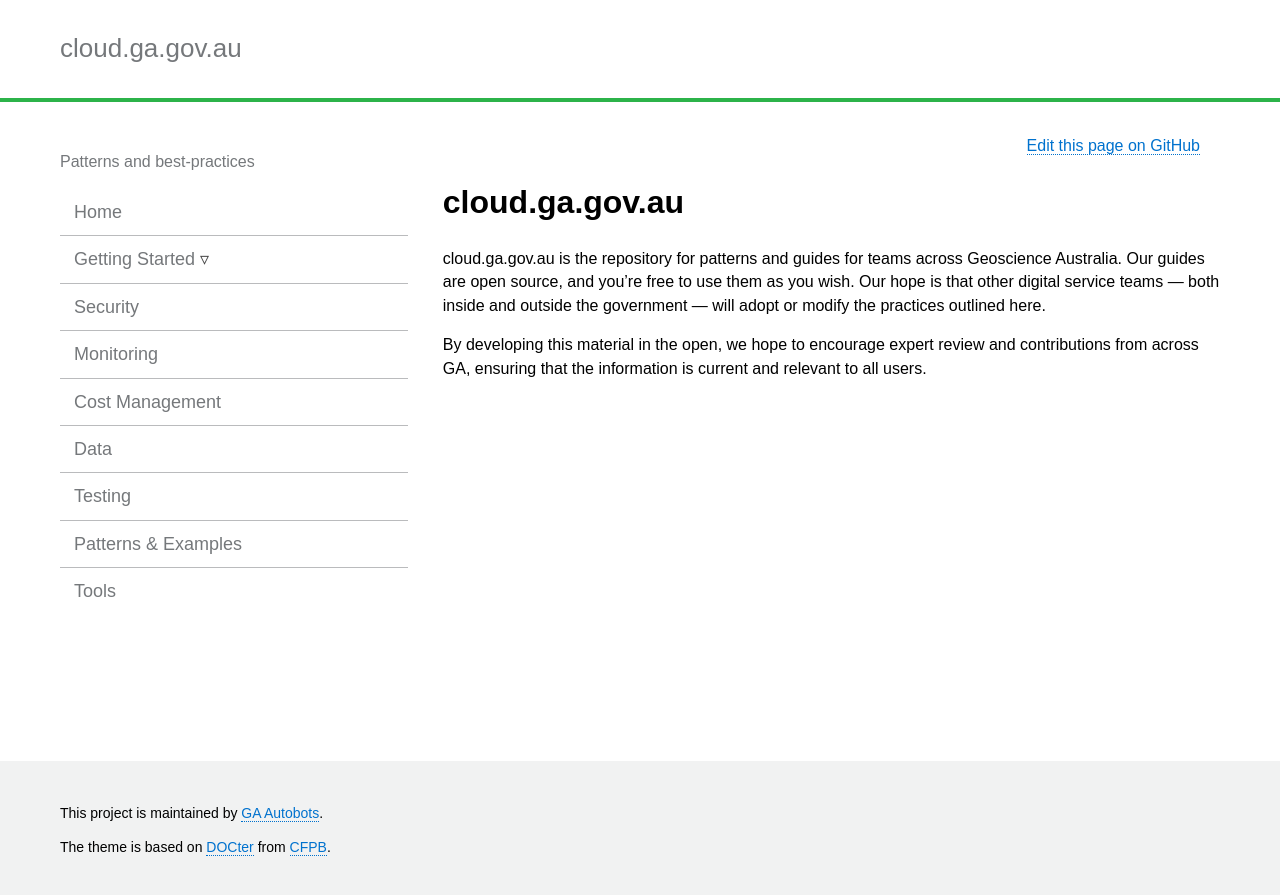
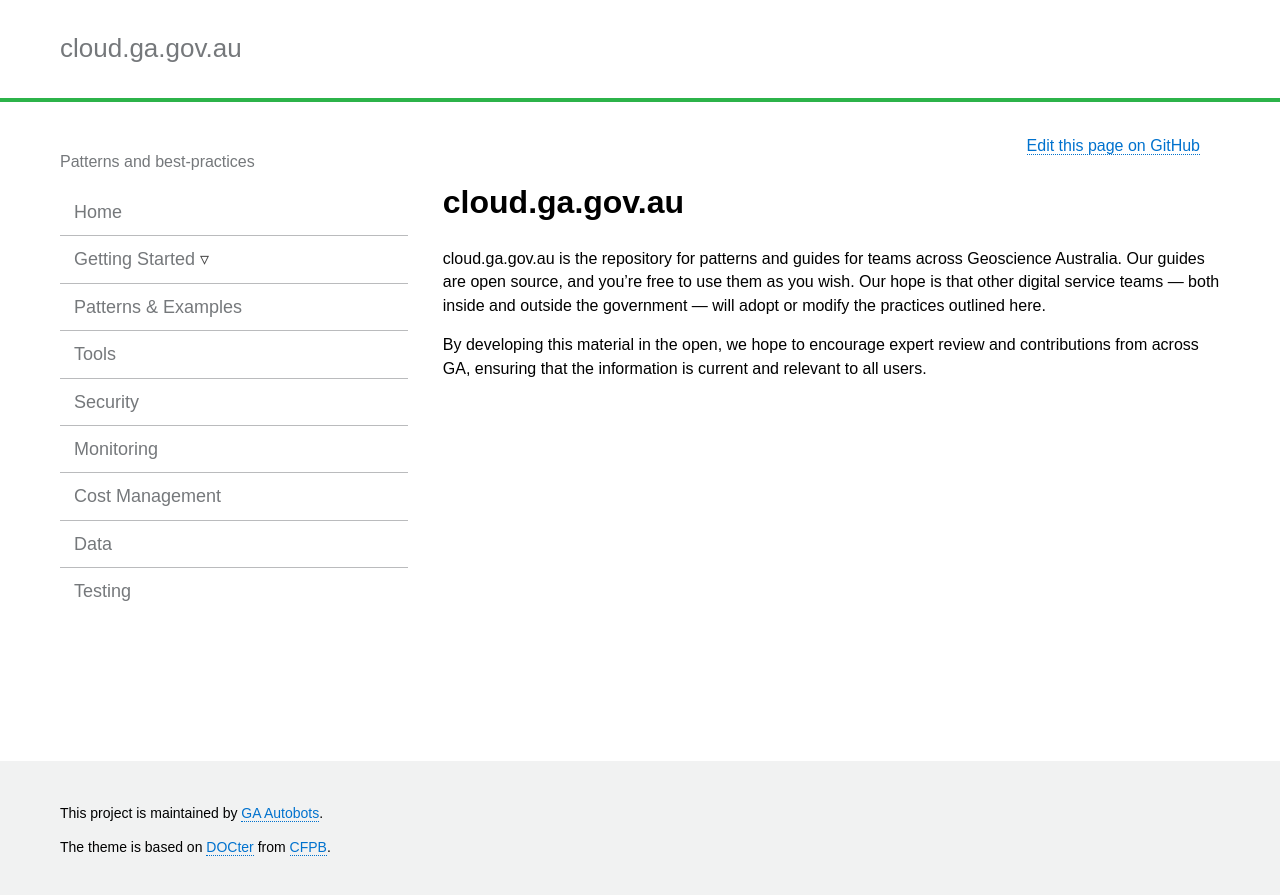
Before and after one commit to GeoscienceAustralia/cloud, a Jekyll site: the page built from docs/index.html, in a window 1280 px wide. Shown: the top 895 px of the page. Built offline with Jekyll 4.4.1, drawn with Linux system fonts in a browser that asks for light colours; nearby versions of some CDN libraries; some of the changed lines change nothing that is shown.

Commit message:
Move menu items

```diff
--- a/docs/_config.yml
+++ b/docs/_config.yml
@@ -48,6 +48,12 @@ navigation:
   - text: Decommissioning Strategy
     url: decom_strategy_sub.html
     internal: true
+- text: Patterns & Examples
+  url: patterns_index.html
+  internal: true
+- text: Tools
+  url: tools
+  internal: true
 - text: Security
   url: security_index.html
   internal: true
@@ -63,12 +69,7 @@ navigation:
 - text: Testing
   url: testing_index.html
   internal: true
-- text: Patterns & Examples
-  url: patterns_index.html
-  internal: true
-- text: Tools
-  url: tools
-  internal: true
+
 
 
 # Style Variables
```
